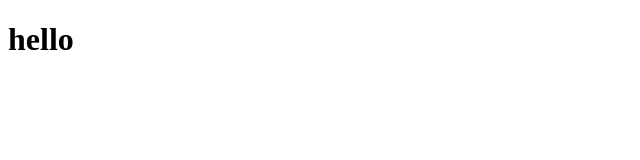
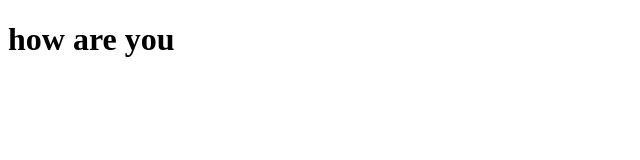
Before and after one commit to Dude2424/datewithgit-sample, a plain HTML site: page index.html in a window 1280 px wide. Shown: the whole page, without its empty margins (0-640 px from the left). Drawn offline with Linux system fonts and the light colour scheme.

Commit message:
added some messages

```diff
--- a/index.html
+++ b/index.html
@@ -7,6 +7,6 @@
     <title>Document</title>
 </head>
 <body>
-    <h1> hello </h1>
+    <h1> how are you </h1>
 </body>
 </html>
```
